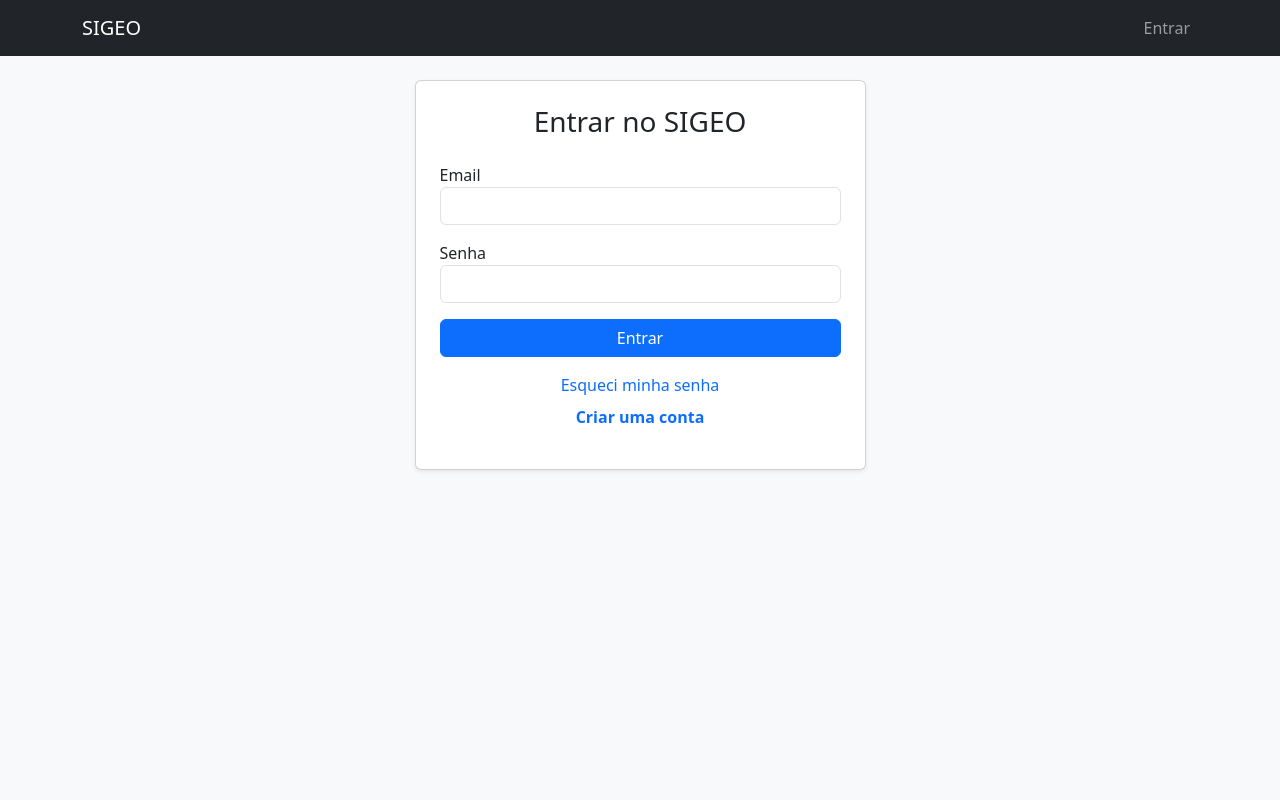
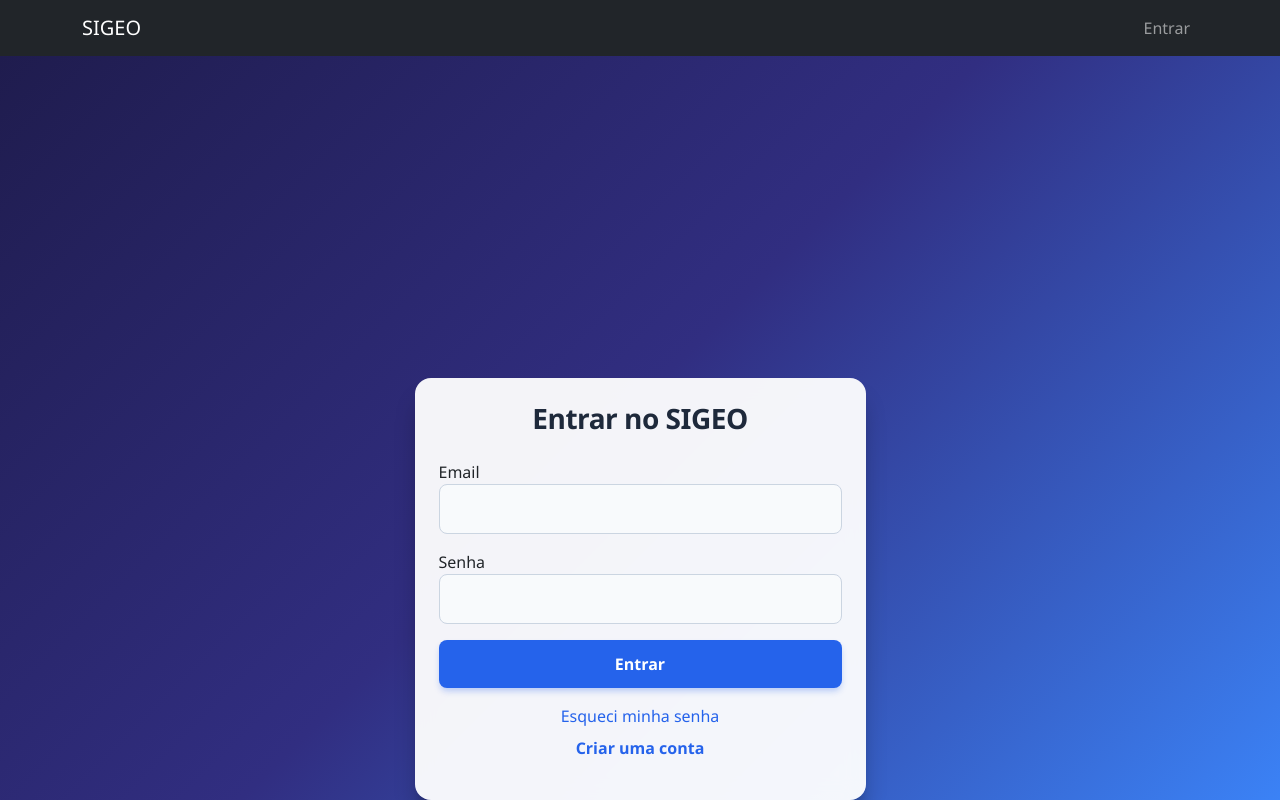
Before and after one commit to brunavdelgobo/2026-pds-sigeo, a Django app: page / in a window 1280 px wide. Run offline with Django 5.2, Linux system fonts and the light colour scheme; parts of the project's set-up code (start-up, migrations or seed data) failed here and were passed over.

Commit message:
Incrementei estilo css no código

```diff
--- a/SIGEO/settings.py
+++ b/SIGEO/settings.py
@@ -125,7 +125,9 @@ USE_TZ = True
 # https://docs.djangoproject.com/en/6.0/howto/static-files/
 
 STATIC_URL = 'static/'
-
+STATICFILES_DIRS = [
+    BASE_DIR / "static",
+]
 AUTH_USER_MODEL = 'SIGEO.Usuario'
 
 # Configuração de E-mail (Modo de Produção - SMTP Gmail)
--- /dev/null
+++ b/static/sigeo/style.css
@@ -0,0 +1,67 @@
+/* FUNDOOOO DA PÁGINAAAAAAAAA */
+body {
+    background: linear-gradient(135deg, #1e1b4b 0%, #312e81 50%, #3b82f6 100%) !important;
+    min-height: 100vh;
+    display: flex;
+    flex-direction: column;
+    justify-content: space-between;
+    font-family: 'Segoe UI', Tahoma, Geneva, Verdana, sans-serif;
+}
+
+/* Caixa central de login com efeito de vidro (Glassmorphism) */
+.card {
+    border: none !important;
+    border-radius: 16px !important;
+    box-shadow: 0 20px 25px -5px rgba(0, 0, 0, 0.3), 0 8px 10px -6px rgba(0, 0, 0, 0.2) !important;
+    background: rgba(255, 255, 255, 0.95) !important;
+    backdrop-filter: blur(10px);
+    margin-top: 40px;
+}
+
+/* Título do Card */
+.card h3 {
+    color: #1e293b;
+    font-weight: 700;
+    letter-spacing: -0.5px;
+}
+
+/* Estilo dos campos de texto (Email e Senha) */
+.form-control {
+    border-radius: 8px !important;
+    padding: 0.75rem 1rem !important;
+    border: 1.5px solid #cbd5e1 !important;
+    background-color: #f8fafc !important;
+}
+
+.form-control:focus {
+    border-color: #2563eb !important;
+    background-color: #ffffff !important;
+    box-shadow: 0 0 0 4px rgba(37, 99, 235, 0.15) !important;
+}
+
+/* Botão Principal de Entrar */
+.btn-primary {
+    background-color: #2563eb !important;
+    border: none !important;
+    border-radius: 8px !important;
+    padding: 0.75rem !important;
+    font-weight: 600 !important;
+    box-shadow: 0 4px 6px -1px rgba(37, 99, 235, 0.3);
+    transition: all 0.2s ease;
+}
+
+.btn-primary:hover {
+    background-color: #1d4ed8 !important;
+    transform: translateY(-1px);
+}
+
+/* Links de rodapé (Esqueci minha senha / Criar conta) */
+a {
+    color: #2563eb;
+    text-decoration: none;
+}
+
+a:hover {
+    color: #1d4ed8;
+    text-decoration: underline;
+}
--- a/templates/base.html
+++ b/templates/base.html
@@ -1,3 +1,5 @@
+{% load static %}
+
 <!DOCTYPE html>
 <html lang="pt-br">
 <head>
@@ -5,6 +7,7 @@
     <meta name="viewport" content="width=device-width, initial-scale=1.0">
     <title>SIGEO - IFPR</title>
     <link href="https://cdn.jsdelivr.net/npm/bootstrap@5.3.0/dist/css/bootstrap.min.css" rel="stylesheet">
+    <link rel="stylesheet" href="{% static 'sigeo/style.css' %}">
 </head>
 <body class="bg-light">
     <nav class="navbar navbar-expand-lg navbar-dark bg-dark mb-4">
--- a/templates/login.html
+++ b/templates/login.html
@@ -1,5 +1,6 @@
 {% extends "base.html" %}
 {% block content %}
+
 <div class="row justify-content-center">
     <div class="col-md-5">
         <div class="card shadow-sm p-4">
```
